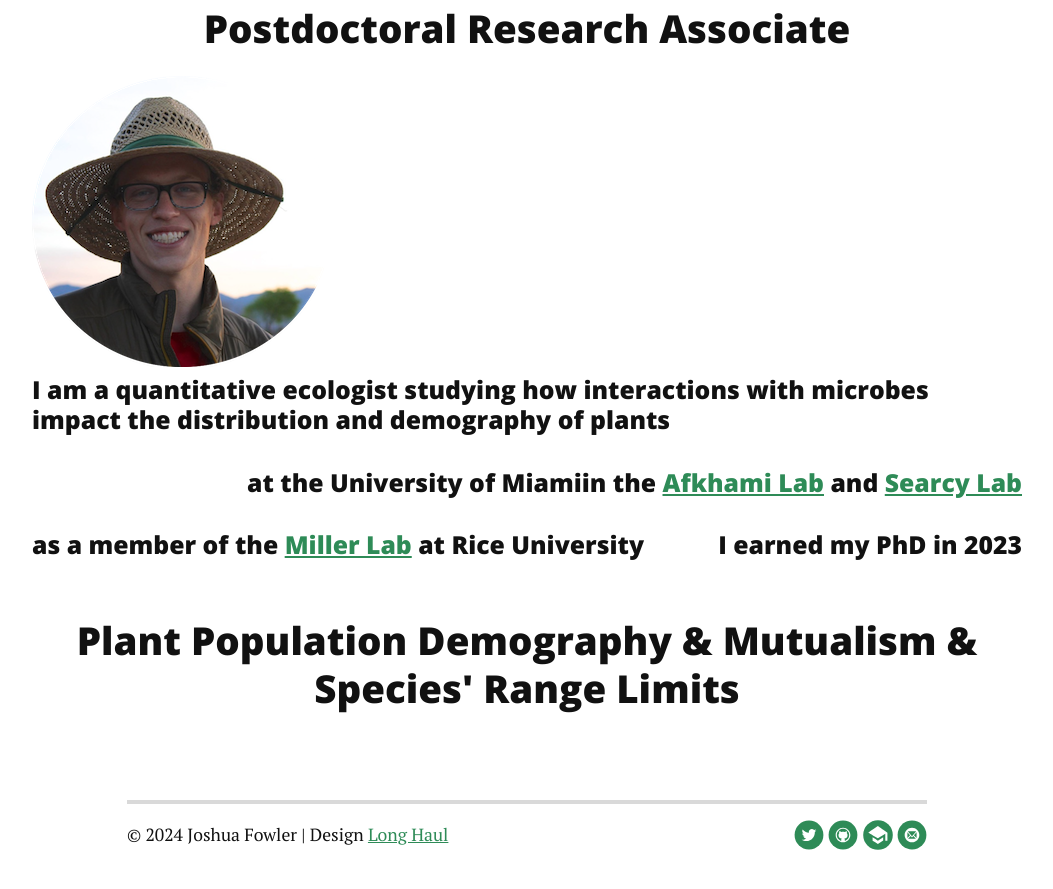
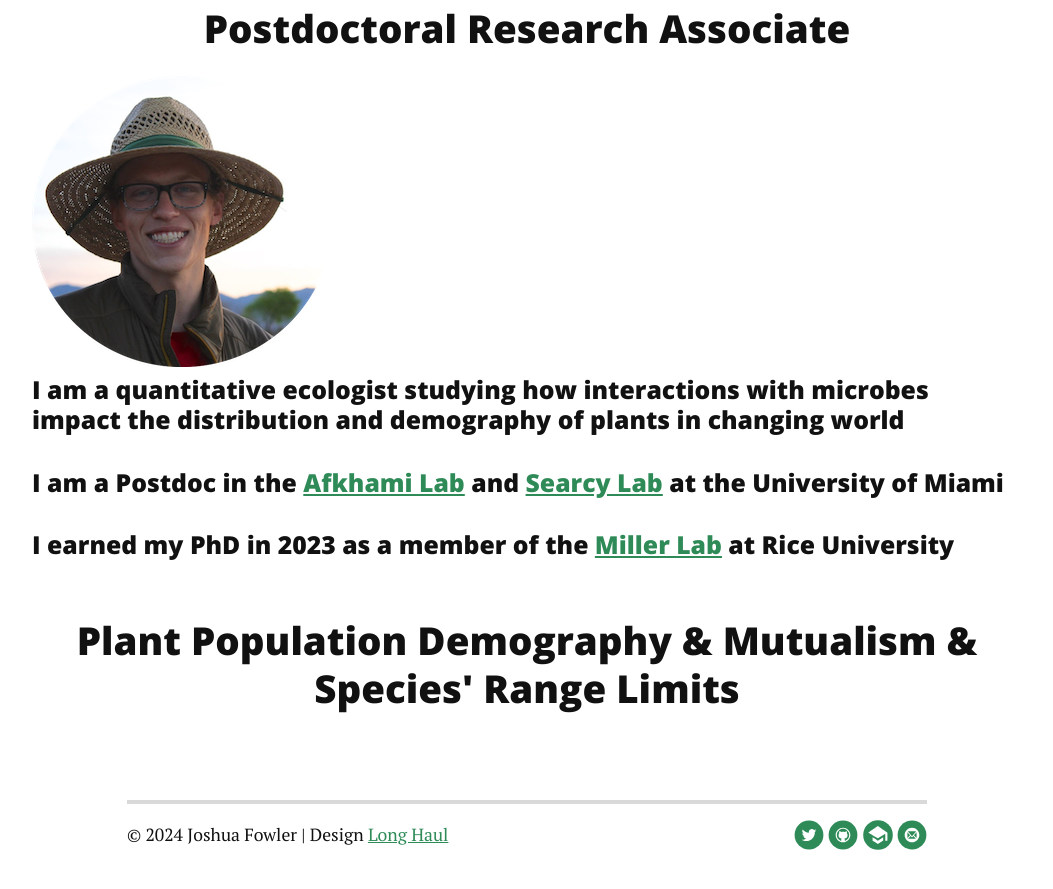
Before and after one commit to joshuacfowler/joshuacfowler.github.io, a Jekyll site: the page built from index.html, in a window 1280 px wide, cut to the strip 334-1226 px from the top of the page. Shown: the top 889 px of the strip, without its empty margins (113-1166 px from the left). Built offline with Jekyll 4.4.1, drawn with Linux system fonts in a browser that asks for light colours; nearby versions of some CDN libraries; the list of posts is cut into pages by our own code.

Commit message:
Update index.html

```diff
--- a/index.html
+++ b/index.html
@@ -7,13 +7,11 @@ title: Home
   <h3 class="PageTitle" style="text-align:center"> Postdoctoral Research Associate </h3>
   <div>
      <img src="/assets/img/portrait.png" HSPACE=”50” VSPACE=”50 style="float:left">
-       <h4 style="float:left"> I am a quantitative ecologist studying how interactions with microbes impact the distribution and demography of plants </h4>
+       <h4 style="float:left"> I am a quantitative ecologist studying how interactions with microbes impact the distribution and demography of plants in changing world </h4>
 
-         <h4 style="float:right"> in the <a href="https://michelleafkhami.wordpress.com/"> Afkhami Lab</a> and <a href="https://casearcy.wordpress.com/"> Searcy Lab</a></h4>
-           <h4 style="float:right"> at the University of Miami</h4>
+         <h4 style="float:left"> I am a Postdoc in the <a href="https://michelleafkhami.wordpress.com/"> Afkhami Lab</a> and <a href="https://casearcy.wordpress.com/"> Searcy Lab</a> at the University of Miami</h4>
 
-         <h4 style="float:right"> I earned my PhD in 2023 </h4>
-       <h4 style="float:left">as a member of the <a href="https://miller-lab-ecology.weebly.com/"> Miller Lab</a> at Rice University</h4>
+         <h4 style="float:left"> I earned my PhD in 2023 as a member of the <a href="https://miller-lab-ecology.weebly.com/"> Miller Lab</a> at Rice University</h4>
   </div>
     <div>
       <h3 class="footer" style="float:center">Plant Population Demography & Mutualism & Species' Range Limits</h3>
```
